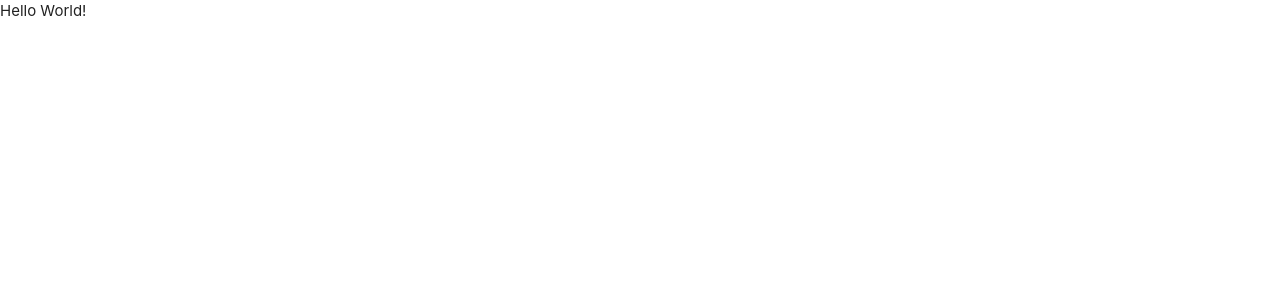
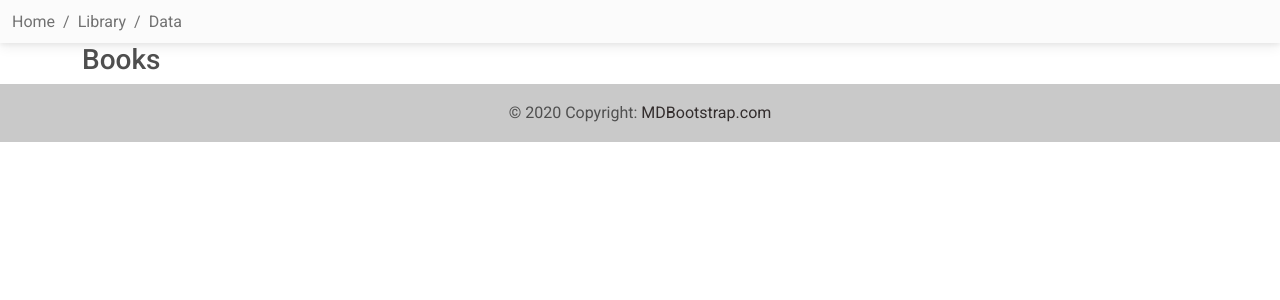
Before and after one commit to magz-dev/book-library, a Flask app: page / in a window 1280 px wide. Before the commit the part shown is almost empty. Shown: the top 300 px of the page. Run offline with Flask 3, Linux system fonts and the light colour scheme; some libraries are stand-ins or nearby versions.

Commit message:
Add navbar and footer in base.html and create books.html file

```diff
--- a/booklibrary/routes.py
+++ b/booklibrary/routes.py
@@ -5,4 +5,4 @@ from booklibrary.models import Category, Book
 
 @app.route("/")
 def home():
-    return render_template("base.html")
+    return render_template("books.html")
--- a/booklibrary/templates/base.html
+++ b/booklibrary/templates/base.html
@@ -5,14 +5,57 @@
     <meta charset="UTF-8">
     <meta http-equiv="X-UA-Compatible" content="IE=edge">
     <meta name="viewport" content="width=device-width, initial-scale=1.0">
-    <link rel="stylesheet" href="https://cdnjs.cloudflare.com/ajax/libs/materialize/1.0.0/css/materialize.min.css">
-
+    <link rel="stylesheet" href="{{url_for('static', filename='css/style.css')}}" type="text/css">
+    <!-- Font Awesome -->
+<link
+href="https://cdnjs.cloudflare.com/ajax/libs/font-awesome/6.0.0/css/all.min.css"
+rel="stylesheet"
+/>
+<!-- Google Fonts -->
+<link href="https://fonts.googleapis.com/css?family=Roboto:300,400,500,700&display=swap" rel="stylesheet"/>
+<link
+  href="https://cdnjs.cloudflare.com/ajax/libs/mdb-ui-kit/6.2.0/mdb.min.css"
+  rel="stylesheet"
+/>
     <title>Book Library</title>
 </head>
 <body>
+<header>
+    <nav class="navbar navbar-expand-lg navbar-light bg-light">
+        <div class="container-fluid">
+          <nav aria-label="breadcrumb">
+            <ol class="breadcrumb">
+              <li class="breadcrumb-item">
+                <a href="#">Home</a>
+              </li>
+              <li class="breadcrumb-item">
+                <a href="#">Library</a>
+              </li>
+              <li class="breadcrumb-item active" aria-current="page">
+                <a href="#">Data</a>
+              </li>
+            </ol>
+          </nav>
+        </div>
+      </nav>
 
-    Hello World!
-
+<main class="container">
+    {% block content %}
+    {% endblock %}
+</main>
+<footer class="bg-light text-center text-lg-start">
+    <!-- Copyright -->
+    <div class="text-center p-3" style="background-color: rgba(0, 0, 0, 0.2);">
+      © 2020 Copyright:
+      <a class="text-dark" href="https://mdbootstrap.com/" target="_blank">MDBootstrap.com</a>
+    </div>
+    <!-- Copyright -->
+  </footer>
 </body>
-<script src="https://cdnjs.cloudflare.com/ajax/libs/materialize/1.0.0/js/materialize.min.js"></script>
+<!-- MDB -->
+<!-- MDB -->
+<script
+  type="text/javascript"
+  src="https://cdnjs.cloudflare.com/ajax/libs/mdb-ui-kit/6.2.0/mdb.min.js"
+></script>
 </html>
--- /dev/null
+++ b/booklibrary/templates/books.html
@@ -0,0 +1,7 @@
+{% extends 'base.html' %}
+{% block content %}
+
+<h3>Books</h3>
+
+
+{% endblock %}
--- /dev/null
+++ b/package.json
@@ -0,0 +1,6 @@
+{
+  "dependencies": {
+    "bootstrap": "^5.3.0-alpha3",
+    "mdb-ui-kit": "^6.2.0"
+  }
+}
```
Also changed, not shown: booklibrary/static/css/style.css (added), booklibrary/static/js/script.js (added), package-lock.json (added), 1 other file.
